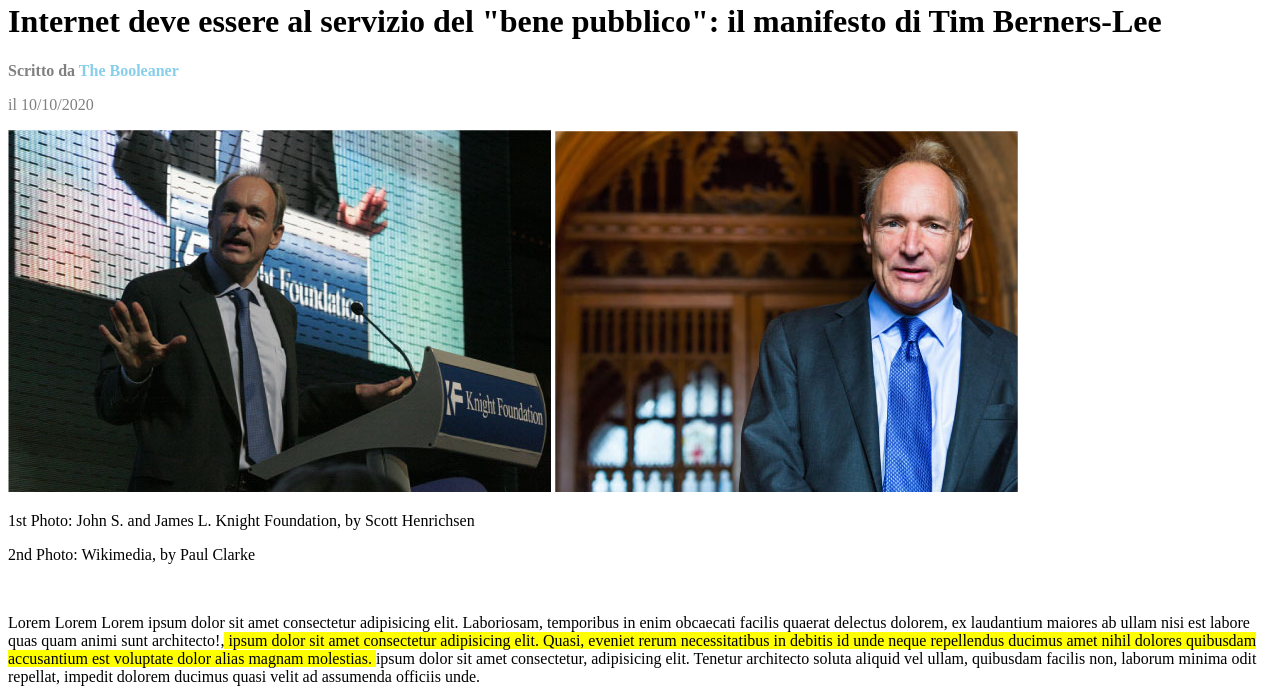
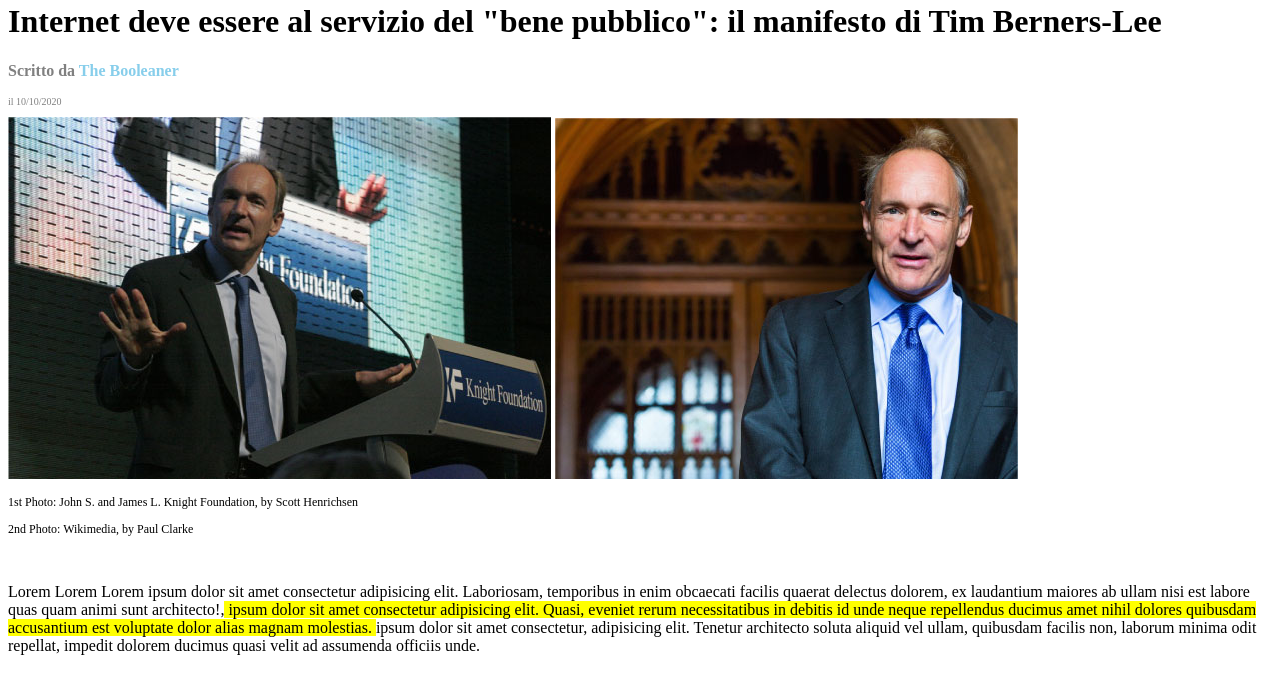
Before and after one commit to veronicacrisafi/html-css-booleaner, a plain HTML site: page index.html in a window 1280 px wide. Shown: the part 121-809 px from the top of the page. Drawn offline with Linux system fonts and the light colour scheme.

Commit message:
add font size class photo

```diff
--- a/index.html
+++ b/index.html
@@ -36,10 +36,10 @@
             <img src="./img/tim-2.jpg" alt="Tim Berner Lee 2">
 
             <!-- commenti foto -->
-            <p>
+            <p class="photo">
                 1st Photo: John S. and James L. Knight Foundation, by Scott Henrichsen
             </p>
-            <p>
+            <p class="photo">
                 2nd Photo: Wikimedia, by Paul Clarke
             </p>
         </section>
--- a/style.css
+++ b/style.css
@@ -18,6 +18,16 @@ header {
 }
 
 #data-pubblicazione {
+    font-size: 10px
+}
+
+.photo {
+
+    font-size: 12px;
+
+}
+
+#data-pubblicazione {
     color: grey;
 
 }
```
